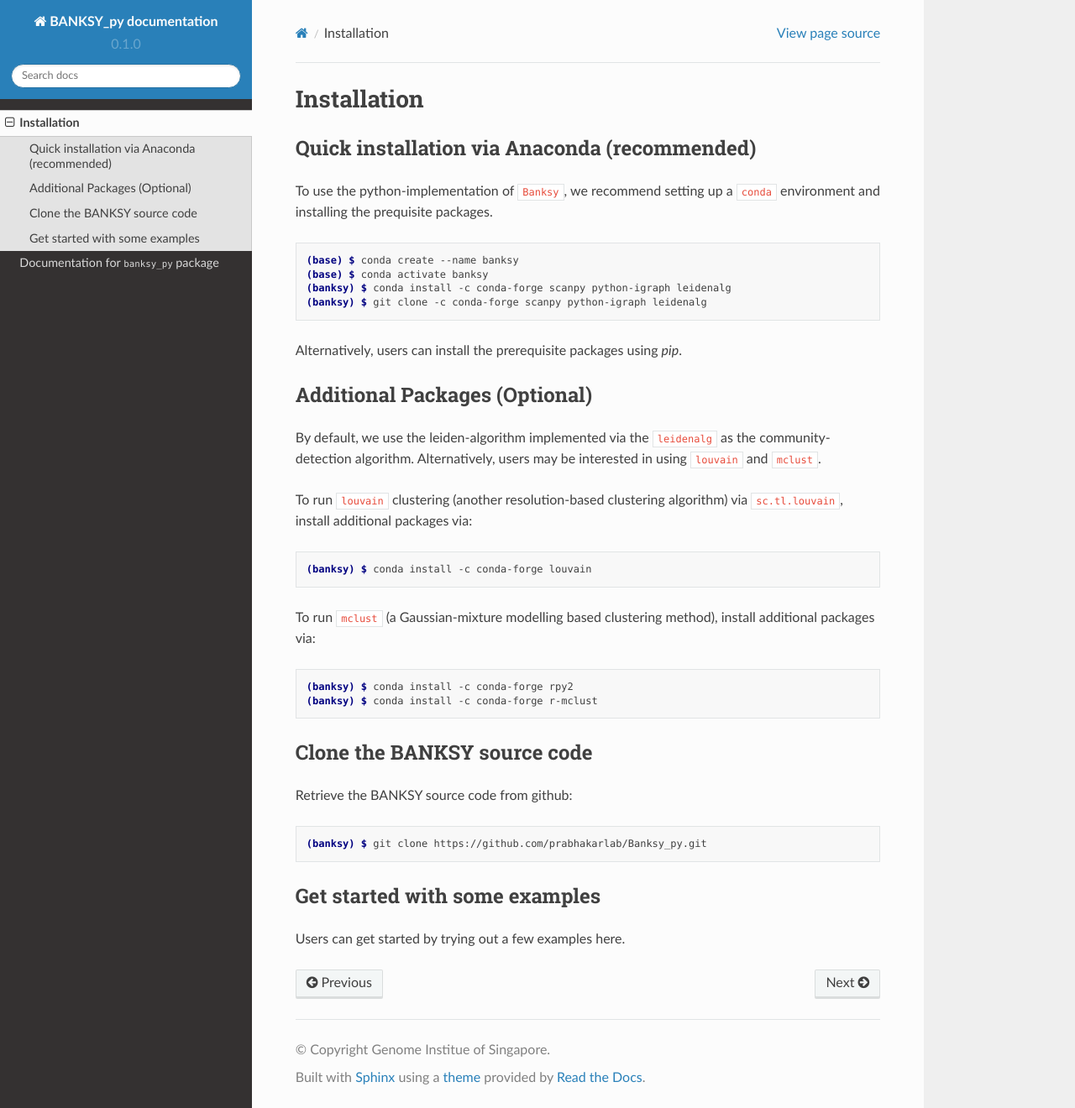
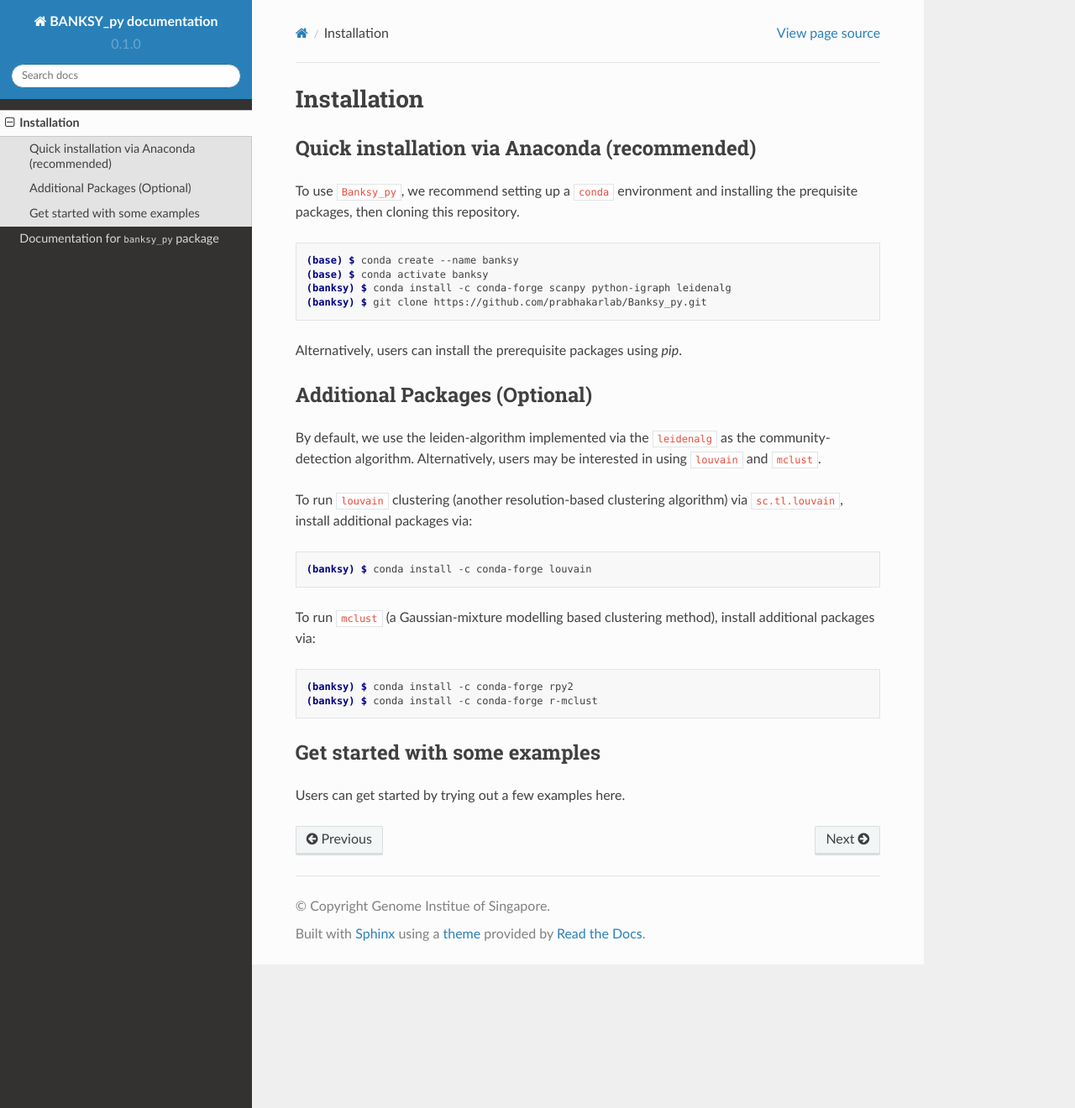
Before and after one commit to yifei-1021/read-the-docs, a Sphinx documentation site: the page built from docs/source/installation.rst, in a window 1280 px wide and 1320 px high. Shown: the whole window at 84% size. Built offline with Sphinx 7.4.7 and the Read the Docs theme 2.0.0, drawn with Linux system fonts in a browser that asks for light colours; pages that are not in the unit, such as notebooks, are missing from menus.

Commit message:
Update installation.rst

```diff
--- a/docs/source/installation.rst
+++ b/docs/source/installation.rst
@@ -6,14 +6,14 @@
 Quick installation via Anaconda (recommended)
 ------------
 
-To use the python-implementation of ``Banksy``, we recommend setting up a ``conda`` environment and installing the prequisite packages.
+To use ``Banksy_py``, we recommend setting up a ``conda`` environment and installing the prequisite packages, then cloning this repository.
 
 .. code-block:: console
 
    (base) $ conda create --name banksy
    (base) $ conda activate banksy
    (banksy) $ conda install -c conda-forge scanpy python-igraph leidenalg
-   (banksy) $ git clone -c conda-forge scanpy python-igraph leidenalg
+   (banksy) $ git clone https://github.com/prabhakarlab/Banksy_py.git
 
 Alternatively, users can install the prerequisite packages using `pip`.
 
@@ -35,13 +35,6 @@
    (banksy) $ conda install -c conda-forge rpy2
    (banksy) $ conda install -c conda-forge r-mclust
 
-Clone the BANKSY source code
-----------------
-Retrieve the BANKSY source code from github:
-
-.. code-block:: console
-
-   (banksy) $ git clone https://github.com/prabhakarlab/Banksy_py.git
 
 Get started with some examples
 ----------------
```
